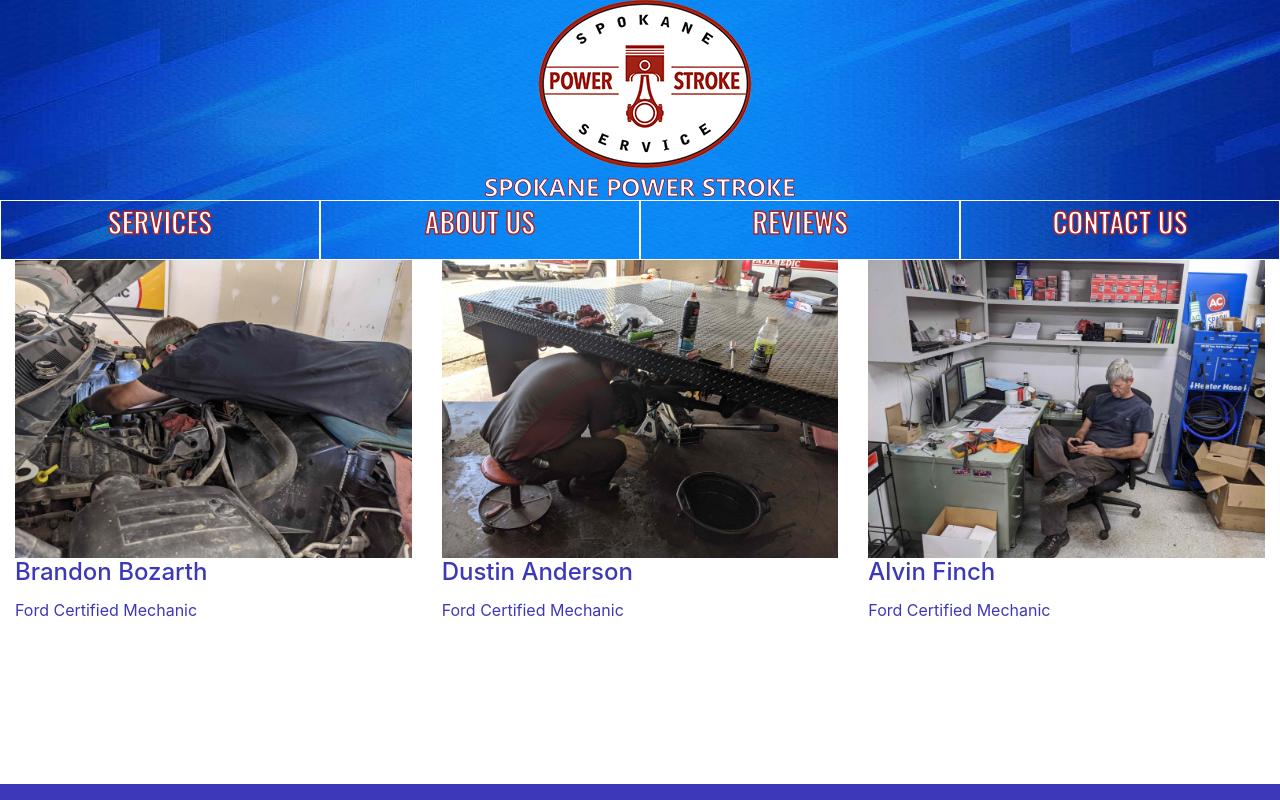
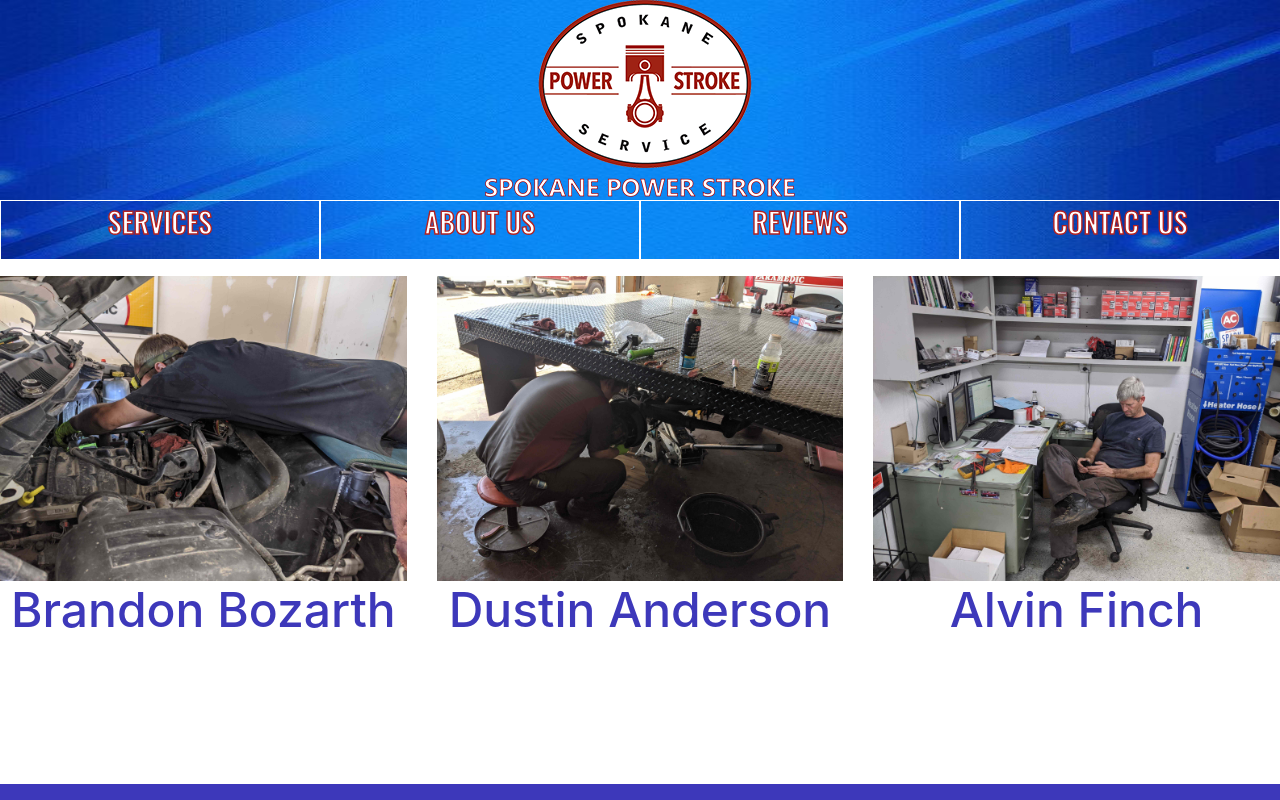
Before and after one commit to DylanBozarth/spokane-power-stroke, a React (Create React App) app: page /about in a window 1280 px wide. Built offline with nearby package versions, Linux system fonts and the light colour scheme.

Commit message:
god willing

```diff
--- a/src/App.css
+++ b/src/App.css
@@ -222,8 +222,14 @@
 .card-body {
   text-align: center;
 }
+.card-title {
+  text-align: center;
+  font-size: 3rem;
+}
 .aboutpage {
   margin-top: 1rem;
+  padding-left: -1rem;
+  padding-right: -1rem;
 }
 .certrow {
   flex: end;
--- a/src/components/pages/about.js
+++ b/src/components/pages/about.js
@@ -12,7 +12,7 @@
 
 export const About = () => (
   <motion.div
-    className="container-fluid"
+    className="aboutpage"
     initial="exit"
     animate="enter"
     exit="exit"
@@ -20,23 +20,21 @@
   >
 
       <div className="row">
-        <div className="col">
+        <div className="col-lg-4">
           <img className="img-fluid" src="./images/brandon.jpg" alt="Brandon" />
 
           <h4 className="card-title">Brandon Bozarth</h4>
-          <p className="card-text">Ford Certified Mechanic</p>
         </div>
-        <div className="col">
+        <div className="col-lg-4">
           <img className="img-fluid" src="./images/undertable.jpg" alt="Dustin" />
 
           <h4 className="card-title">Dustin Anderson</h4>
-          <p className="card-text">Ford Certified Mechanic</p>
         </div>
-        <div className="col">
+        <div className="col-lg-4">
           <img className="img-fluid" src="./images/office.jpg" alt="Alvin" />
 
           <h4 className="card-title">Alvin Finch</h4>
-          <p className="card-text">Ford Certified Mechanic</p>
+
         </div>
       </div>
 
--- a/src/components/pages/reviews.js
+++ b/src/components/pages/reviews.js
@@ -98,13 +98,13 @@
 
 
           {this.state.items.map(({ name, desc }) => (
-            <div key={name} className="col-md-4" >
+            <div key={name} className="col-lg-4" >
               <img className="img-fluid" src="./images/stars.png" alt={name} />
-              <div className="card-body">
+
             <h4 className="card-title">{name}</h4>
             <p className="card-text">{desc}</p>
 
-          </div>
+
             </div>
           ))}
         </div>
```
